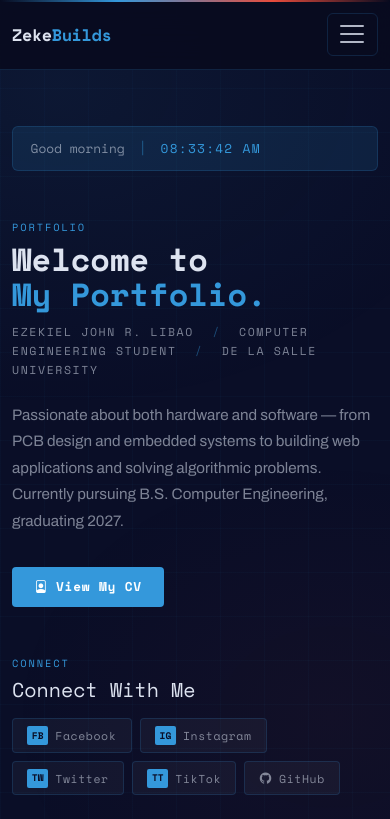
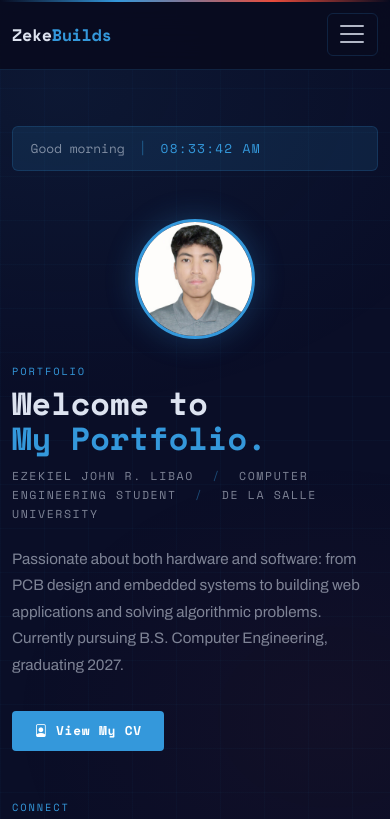
Before and after one commit to ZekeBuilds/activity-7-2, a plain HTML site: page index.html in a window 390 px wide. Shown: the top 819 px of the page. Drawn offline with nearby package versions, Linux system fonts and the light colour scheme.

Commit message:
add profile pic

```diff
--- a/css/custom.css
+++ b/css/custom.css
@@ -220,6 +220,44 @@ h1, h2, h3, h4, h5, h6 {
 .live-clock { color: var(--blue); letter-spacing: 0.1em; }
 
 /* ===== HERO ===== */
+.hero-inner {
+  display: flex;
+  align-items: center;
+  gap: 3rem;
+}
+
+.hero-text {
+  flex: 1;
+  min-width: 0;
+}
+
+.hero-photo-wrap {
+  flex-shrink: 0;
+  align-self: center;
+}
+
+.hero-photo {
+  width: 220px;
+  height: 220px;
+  object-fit: cover;
+  border-radius: 50%;
+  border: 3px solid var(--blue);
+  box-shadow: 0 0 30px var(--blue-glow);
+  display: block;
+}
+
+@media (max-width: 640px) {
+  .hero-inner {
+    flex-direction: column-reverse;
+    align-items: flex-start;
+    gap: 1.5rem;
+  }
+  .hero-photo {
+    width: 120px;
+    height: 120px;
+  }
+}
+
 .hero-name {
   font-family: var(--font-mono);
   font-size: clamp(2rem, 5.5vw, 3.8rem);
--- a/index.html
+++ b/index.html
@@ -50,6 +50,8 @@
 
         <!-- Hero -->
         <div class="col-12 fade-up d2">
+          <div class="hero-inner">
+            <div class="hero-text">
               <p class="section-label">Portfolio</p>
               <h1 class="hero-name">
                 Welcome to<br>
@@ -63,13 +65,18 @@
                 De La Salle University
               </p>
               <p class="hero-bio">
-            Passionate about both hardware and software — from PCB design and embedded systems
+                Passionate about both hardware and software: from PCB design and embedded systems
                 to building web applications and solving algorithmic problems. Currently pursuing
                 B.S. Computer Engineering, graduating 2027.
               </p>
               <a href="cv.html" class="btn-primary-custom" target="_blank" rel="noopener">
                 <i class="bi bi-file-person"></i> View My CV
               </a>
+            </div>
+            <div class="hero-photo-wrap">
+              <img src="img/profile.jpg" alt="Ezekiel John R. Libao" class="hero-photo">
+            </div>
+          </div>
         </div>
 
         <!-- Socials -->
```
Also changed, not shown: about.html (+1 -1 lines). Lines whose indentation alone changed are shown as unchanged.
